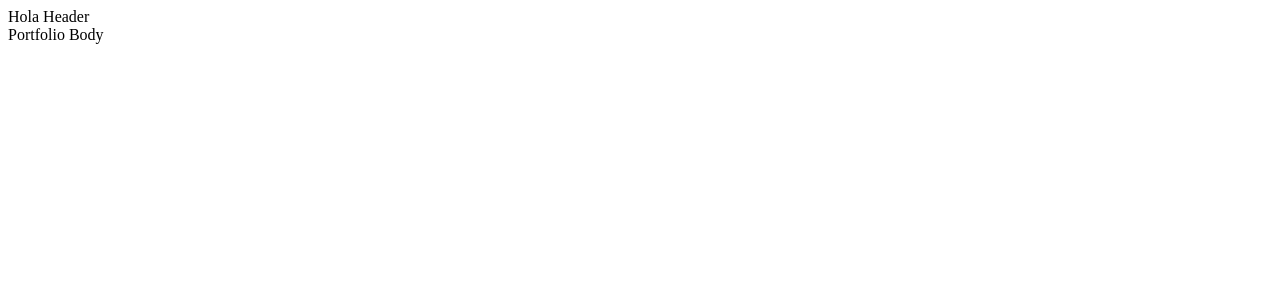
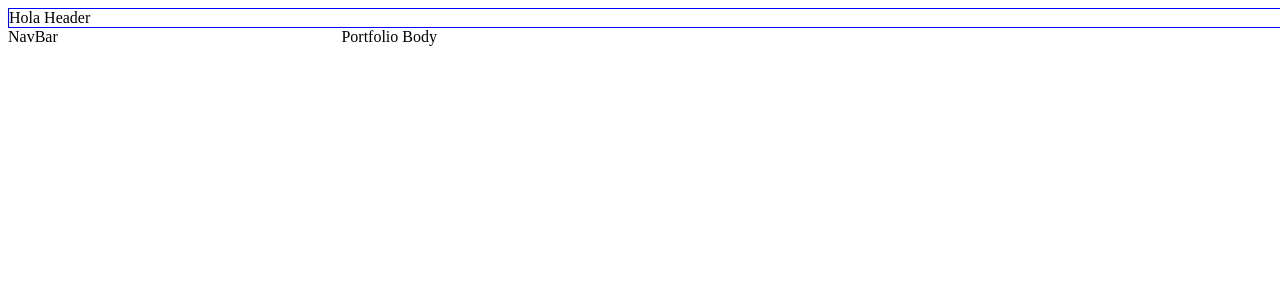
Before and after one commit to emma-barash/portfolio-rework, a React (Create React App) app: page / in a window 1280 px wide. Shown: the top 300 px of the page. Built offline with nearby package versions, Linux system fonts and the light colour scheme.

Commit message:
grid finally working

```diff
--- a/src/App.js
+++ b/src/App.js
@@ -1,12 +1,14 @@
 import React from 'react';
-import Header from './components/Header.js';
+// import Header from './components/Header.js';
 import Portfolio from './components/Portfolio.js';
+// import Nav from './components/Nav.js';
 import { Switch, Route } from 'react-router-dom';
 
 const App = () => {
     return (
         <div>
-           <Header />
+           {/* <Header />
+           <Nav /> */}
            <Switch>
                <Route exact path="/" component={ Portfolio } />
            </Switch>
--- a/src/components/Header.js
+++ b/src/components/Header.js
@@ -1,10 +1,11 @@
 import React from 'react';
+import { HeaderContainer } from '../elements/index.js';
 
 const Header = () => {
     return (
-        <div>
+        <HeaderContainer>
             Hola Header
-        </div>
+        </HeaderContainer>
     );
 };
 
--- /dev/null
+++ b/src/components/Nav.js
@@ -0,0 +1,11 @@
+import React from 'react';
+
+const Nav = () => {
+    return (
+        <div>
+            NavBar
+        </div>
+    );
+};
+
+export default Nav;
--- a/src/components/Portfolio.js
+++ b/src/components/Portfolio.js
@@ -1,10 +1,15 @@
 import React from 'react';
+import Header from './Header.js';
+import Nav from './Nav.js';
+import { GridPage } from '../elements/index.js';
 
 const Portfolio = () => {
     return (
-        <div>
+        <GridPage>
+            <Header />
+            <Nav />
             Portfolio Body
-        </div>
+        </GridPage>
     );
 };
 
--- /dev/null
+++ b/src/elements/CompContainers.js
@@ -0,0 +1,6 @@
+import styled from 'styled-components';
+
+export const HeaderContainer = styled.div`
+    grid-area: h;
+    border: 1px solid blue;
+`;
--- /dev/null
+++ b/src/elements/MainGrid.js
@@ -0,0 +1,16 @@
+import styled from 'styled-components';
+
+export const GridPage = styled.div`
+    display: grid;
+    width: 100vw;
+    height: auto;
+    margin: 0;
+    padding: 0;
+    background-image: linear-gradient(white, white);
+    grid-template-columns: repeat(4, auto);
+    grid-template-rows: repeat(4, auto);
+    background-size: fill;
+    grid-template-areas:
+        "h h h h"
+    ;
+`;
--- /dev/null
+++ b/src/elements/index.js
@@ -0,0 +1,2 @@
+export * from './MainGrid.js';
+export * from './CompContainers.js';
```
